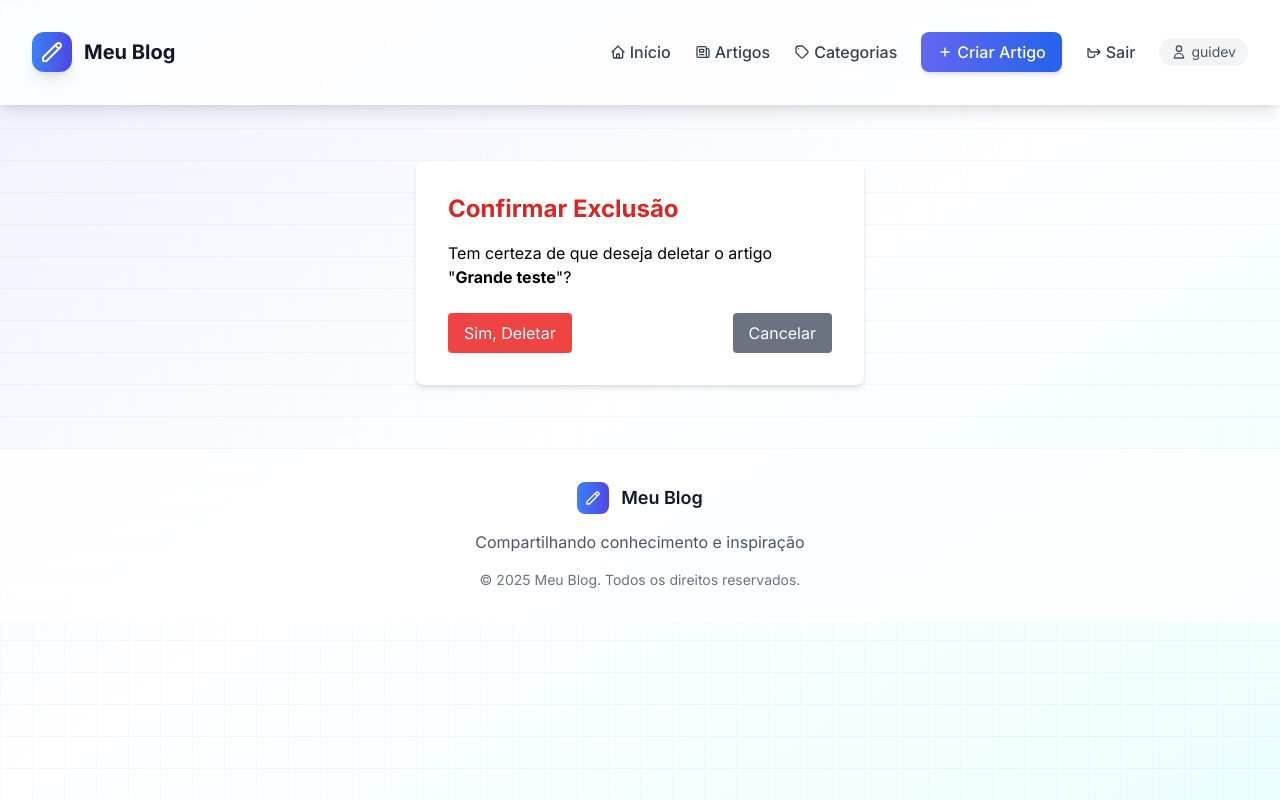
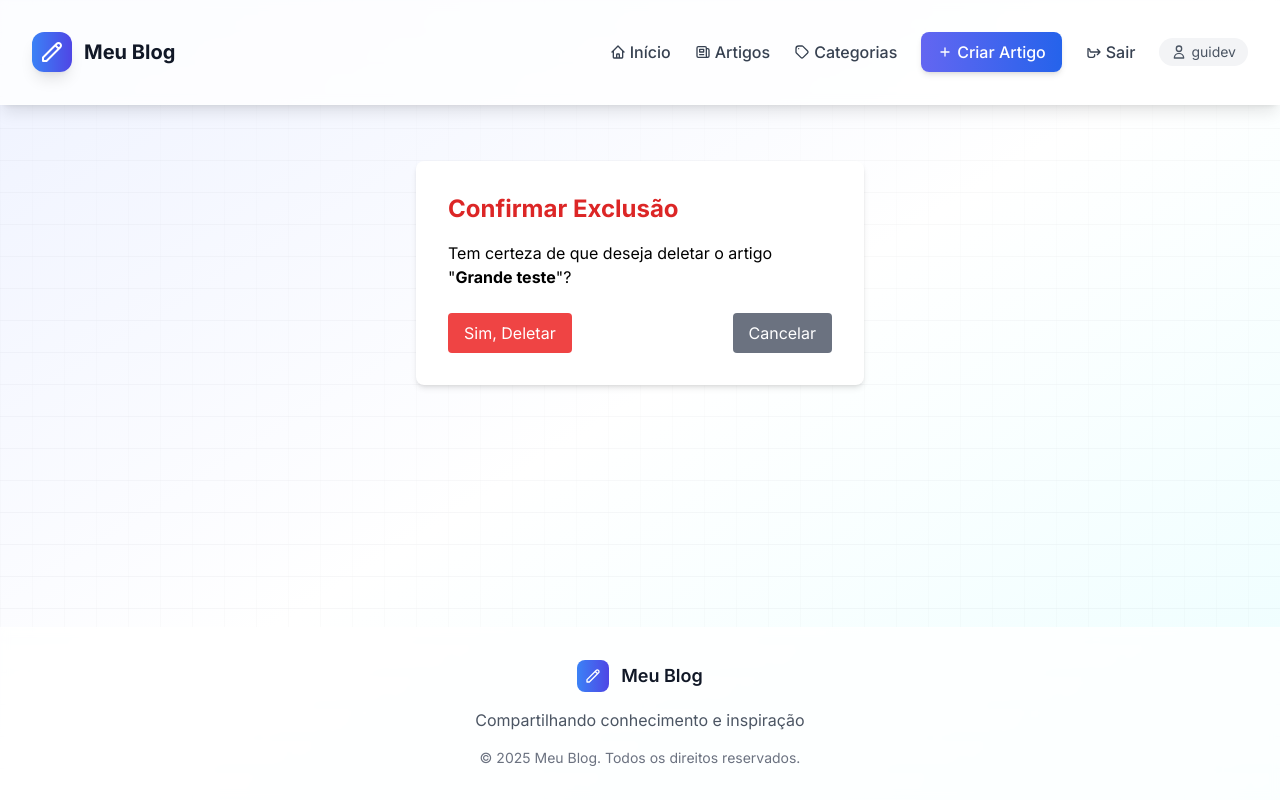
Before and after one commit to GuiDev115/django-blog, a Django app: page /artigo/3/deletar/ in a window 1280 px wide. Run offline with Django 5.2, Linux system fonts and the light colour scheme; a user stored in the database is signed in; data comes from the database, SQL or seed files in the repository; some libraries are stand-ins or nearby versions.

Commit message:
fix: fixando o footer no final da página

```diff
--- a/blog/templates/blog/base.html
+++ b/blog/templates/blog/base.html
@@ -9,7 +9,7 @@
     <link href="{% static 'css/style.css' %}" rel="stylesheet">
     <link href="https://fonts.googleapis.com/css2?family=Inter:wght@300;400;500;600;700&display=swap" rel="stylesheet">
 </head>
-<body class="bg-gradient-to-br from-indigo-50 via-white to-cyan-50 min-h-screen font-inter">
+<body class="bg-gradient-to-br from-indigo-50 via-white to-cyan-50 min-h-screen font-inter flex flex-col">
     <!-- Background Pattern -->
     <div class="absolute inset-0 bg-grid-slate-100 [mask-image:linear-gradient(0deg,#fff,rgba(255,255,255,0.6))] -z-10"></div>
 
@@ -156,7 +156,7 @@
     {% endif %}
 
     <!-- Main Content -->
-    <main class="">
+    <main class="flex-1">
         {% block content %}
         <!-- Content will be injected here -->
         {% endblock %}
```
